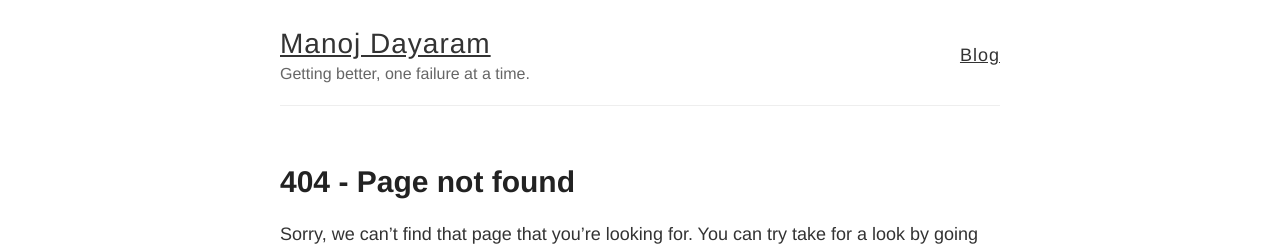
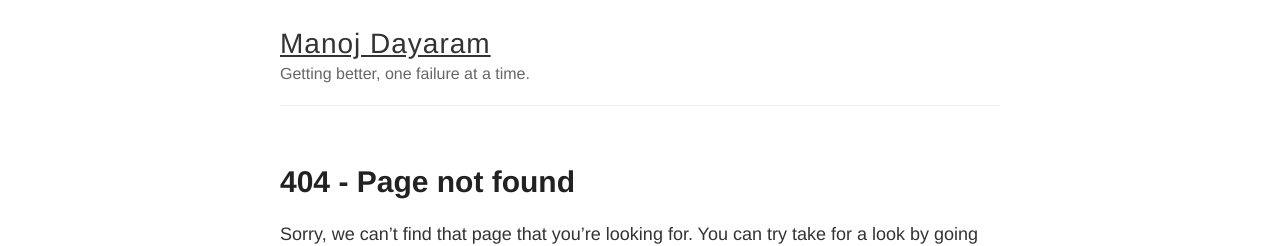
Before and after one commit to mdayaram/mdayaram.github.io, a Jekyll site: the page built from 404.md, in a window 1280 px wide. Shown: the top 246 px of the page. Built offline with Jekyll 4.4.1, drawn with Linux system fonts in a browser that asks for light colours.

Commit message:
remove nav bar in general

```diff
--- a/_layouts/default.html
+++ b/_layouts/default.html
@@ -27,10 +27,6 @@
             <h1 class="site-name"><a href="{{ site.baseurl }}/">{{ site.name }}</a></h1>
             <p class="site-description">{{ site.description }}</p>
           </div>
-
-          <nav>
-            <a href="{{ site.baseurl }}/blog">Blog</a>
-          </nav>
         </header>
       </div>
     </div>
```
